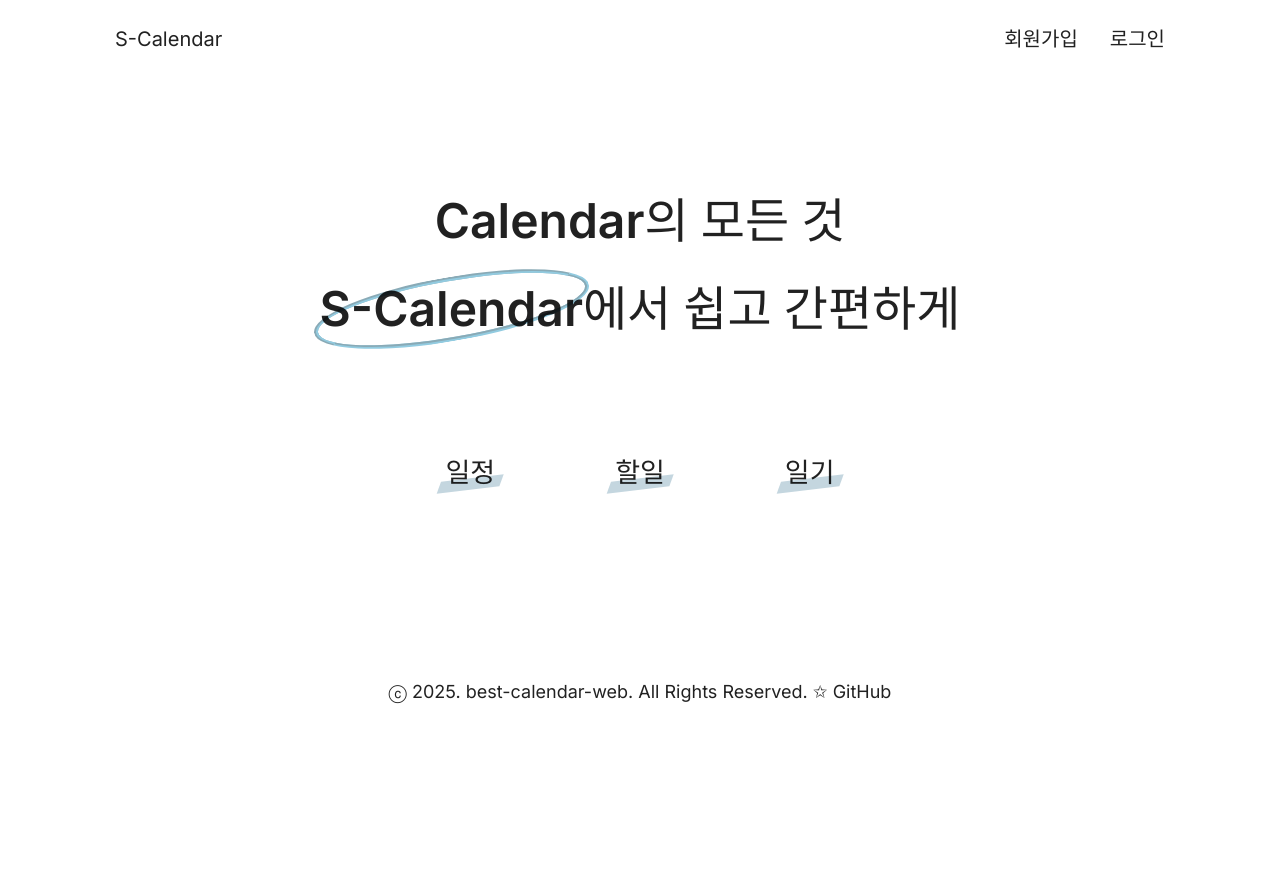
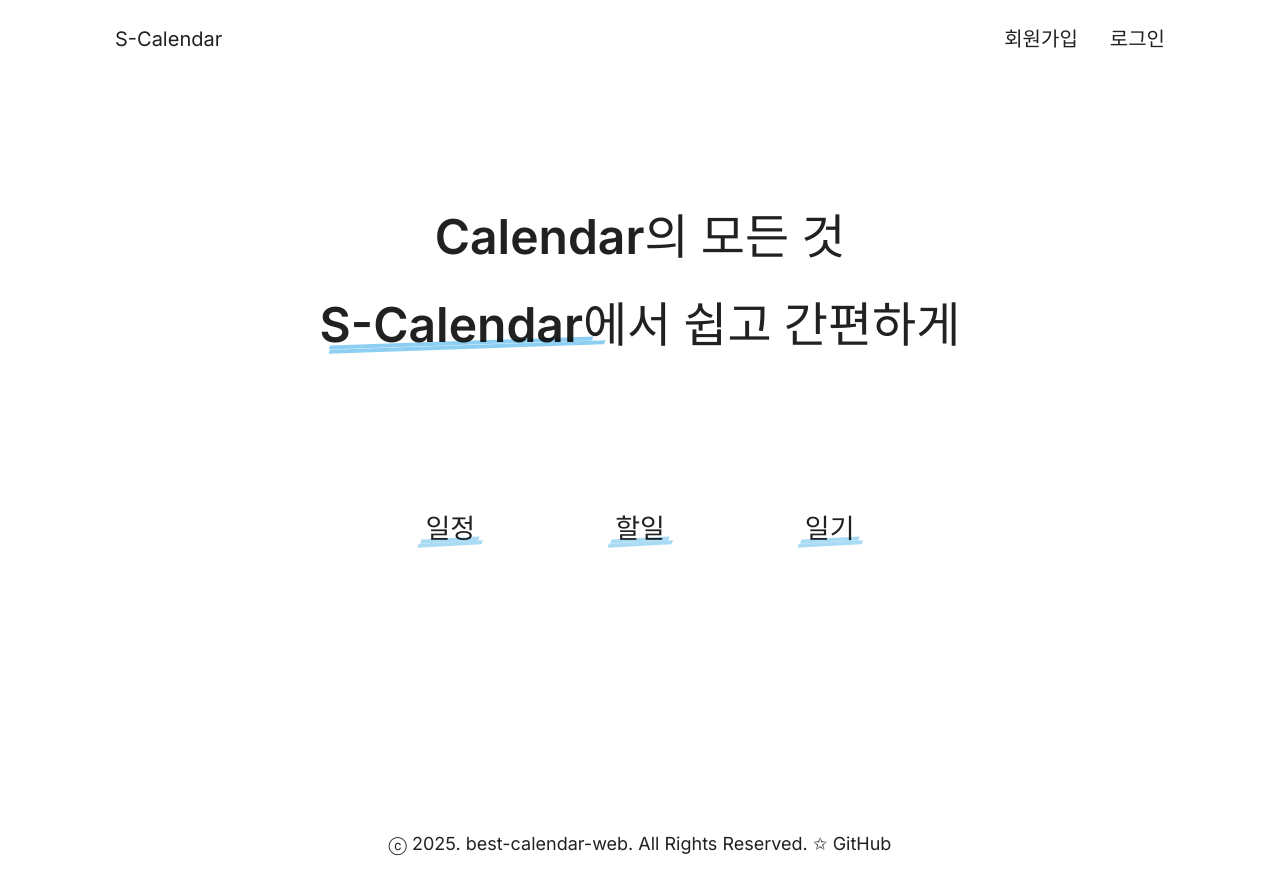
Before and after one commit to kska01/mirror-repository, a React (Vite) app in the folder fe/: page / in a window 1280 px wide. Before the commit the page ends 800 px from the top, so only its background shows below. Built offline with nearby package versions, Linux system fonts and the light colour scheme; a web font is replaced by a local one.

Commit message:
BCW-69 [FE] 랜딩 페이지 추가 세부사항 수정 및 이동 히스토리 제거 (#60)
* [BCW-69] fix: 달력 또는 랜딩 페이지로 이동 후 히스토리 삭제하여 되돌아가기 기능 제거

* [BCW-69] fix: 랜딩페이지의 세부 데코 수정

```diff
--- a/fe/src/components/Footer.jsx
+++ b/fe/src/components/Footer.jsx
@@ -5,7 +5,7 @@ export default function Footer() {
     <section className="flex flex-col">
       <a
         href="https://github.com/SesacBest/best-calendar-web"
-        className="text-center text-[18px] mt-10 mb-10"
+        className="text-center text-[18px] mt-30"
         target="_blank"
       >
         ⓒ 2025. best-calendar-web. All Rights Reserved. ✩ GitHub
--- a/fe/src/components/Header.jsx
+++ b/fe/src/components/Header.jsx
@@ -14,13 +14,13 @@ export default function Header() {
 
   const handleOnScalendarClick = (e) => {
     e.preventDefault();
-    navigate(hidden ? '/calendar' : '/');
+    navigate(hidden ? '/calendar' : '/', { replace: true });
   };
 
   const handleOnLogoutClick = (e) => {
     e.preventDefault();
     dispatch(logout());
-    navigate('/');
+    navigate('/', { replace: true });
   };
 
   return (
--- a/fe/src/pages/Home.jsx
+++ b/fe/src/pages/Home.jsx
@@ -2,51 +2,31 @@ import React from 'react';
 
 export default function Home() {
   return (
-    // <section>
-    //   <section>
-    //     <main className="flex flex-col gap-10 mx-40 my-36 text-center">
-    //       <h1 className="text-5xl font-semibold">Calendar의 모든 것</h1>
-    //       <h1 className="text-5xl font-semibold">
-    //         <span className="relative inline-block custom-hand-circle">S-Calendar</span>에서 쉽고
-    //         간편하게
-    //       </h1>
-    //       <span className="relative inline-block">
-    //         <section className="flex gap-28 justify-center mt-20 text-[27px]">
-    //           {/* <span className="z-10">달력</span>
-    //           <span className="absolute w-15 left-27 right-0 bottom-1 block h-3 bg-[#d4eaf7] opacity-100 -skew-x-20 -skew-y-7"></span> */}
-    //           <span className="z-10">일정</span>
-    //           <span className="absolute w-15 left-45 right-0 bottom-1 block h-3 bg-[#b6ccd8] opacity-80 -skew-x-20 -skew-y-7"></span>
-    //           <span className="z-10">할일</span>
-    //           <span className="absolute w-15 left-85 right-0 bottom-1 block h-3 bg-[#b6ccd8] opacity-80 -skew-x-20 -skew-y-7"></span>
-    //           <span className="z-10">일기</span>
-    //           <span className="absolute w-15 left-124 right-0 bottom-1 block h-3 bg-[#b6ccd8] opacity-80 -skew-x-20 -skew-y-7"></span>
-    //         </section>
-    //       </span>
-    //     </main>
-    //   </section>
-    // </section>
-
     <section>
       <section>
-        <main className="flex flex-col gap-10 mx-40 my-36 text-center">
+        <main className="flex flex-col gap-10 mx-40 my-40 text-center">
           <h1 className="text-5xl font-semibold">Calendar의 모든 것</h1>
-          <h1 className="text-5xl font-semibold">
-            <span className="relative inline-block custom-hand-circle">S-Calendar</span>에서 쉽고
-            간편하게
+          <h1 className="relative text-5xl font-semibold">
+            <span className="z-10 relative inline-block">S-Calendar</span><span className='z-10 relative'>에서 쉽고 간편하게</span>
+            <span className="absolute w-65 left-1/13 bottom-1 block h-1 bg-[#71c4ef] opacity-80 -skew-x-20 -skew-y-2"></span>
+            <span className="absolute w-68 left-1/13 bottom-0 block h-1 bg-[#71c4ef] opacity-80 -skew-x-20 -skew-y-2"></span>
           </h1>
-          <section className="flex gap-30 justify-center mt-20 text-[27px]">
+          <section className="flex gap-35 justify-center mt-30 text-[27px]">
             {/* 각각의 텍스트와 형광펜 효과를 그룹화 */}
             <div className="relative">
               <span className="z-10 relative">일정</span>
-              <span className="absolute bottom-1 left-1/2 transform -translate-x-1/2 block h-3 w-[120%] bg-[#b6ccd8] opacity-80 -skew-x-20 -skew-y-7"></span>
+              <span className="absolute bottom-2 left-1/2 transform -translate-x-1/2 block h-1 w-[115%] bg-[#71c4ef] opacity-60 -skew-x-20 -skew-y-3"></span>
+              <span className="absolute bottom-1 left-1/2 transform -translate-x-1/2 block h-1 w-[126%] bg-[#71c4ef] opacity-60 -skew-x-20 -skew-y-3"></span>
             </div>
             <div className="relative">
               <span className="z-10 relative">할일</span>
-              <span className="absolute bottom-1 left-1/2 transform -translate-x-1/2 block h-3 w-[120%] bg-[#b6ccd8] opacity-80 -skew-x-20 -skew-y-7"></span>
+              <span className="absolute bottom-2 left-1/2 transform -translate-x-1/2 block h-1 w-[115%] bg-[#71c4ef] opacity-60 -skew-x-20 -skew-y-3"></span>
+              <span className="absolute bottom-1 left-1/2 transform -translate-x-1/2 block h-1 w-[126%] bg-[#71c4ef] opacity-60 -skew-x-20 -skew-y-3"></span>
             </div>
             <div className="relative">
               <span className="z-10 relative">일기</span>
-              <span className="absolute bottom-1 left-1/2 transform -translate-x-1/2 block h-3 w-[120%] bg-[#b6ccd8] opacity-80 -skew-x-20 -skew-y-7"></span>
+              <span className="absolute bottom-2 left-1/2 transform -translate-x-1/2 block h-1 w-[115%] bg-[#71c4ef] opacity-60 -skew-x-20 -skew-y-3"></span>
+              <span className="absolute bottom-1 left-1/2 transform -translate-x-1/2 block h-1 w-[126%] bg-[#71c4ef] opacity-60 -skew-x-20 -skew-y-3"></span>
             </div>
           </section>
         </main>
```
